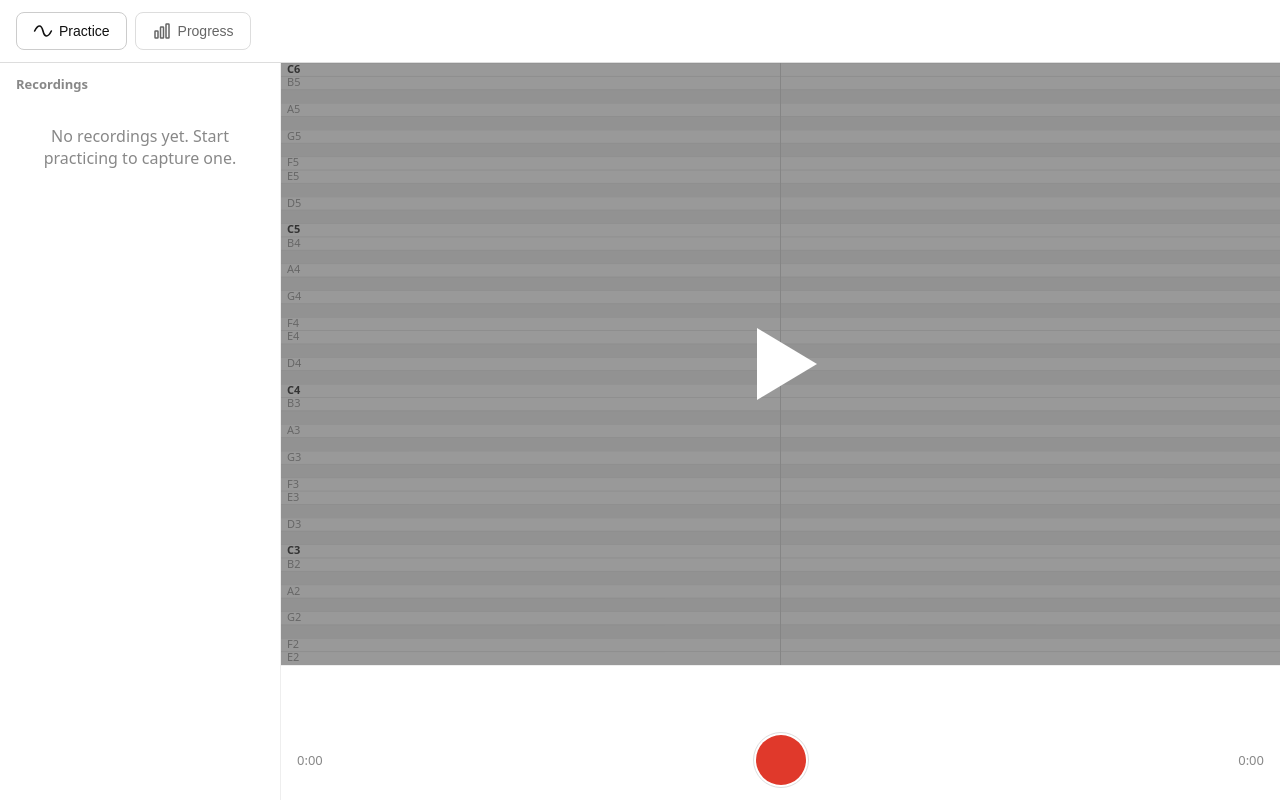
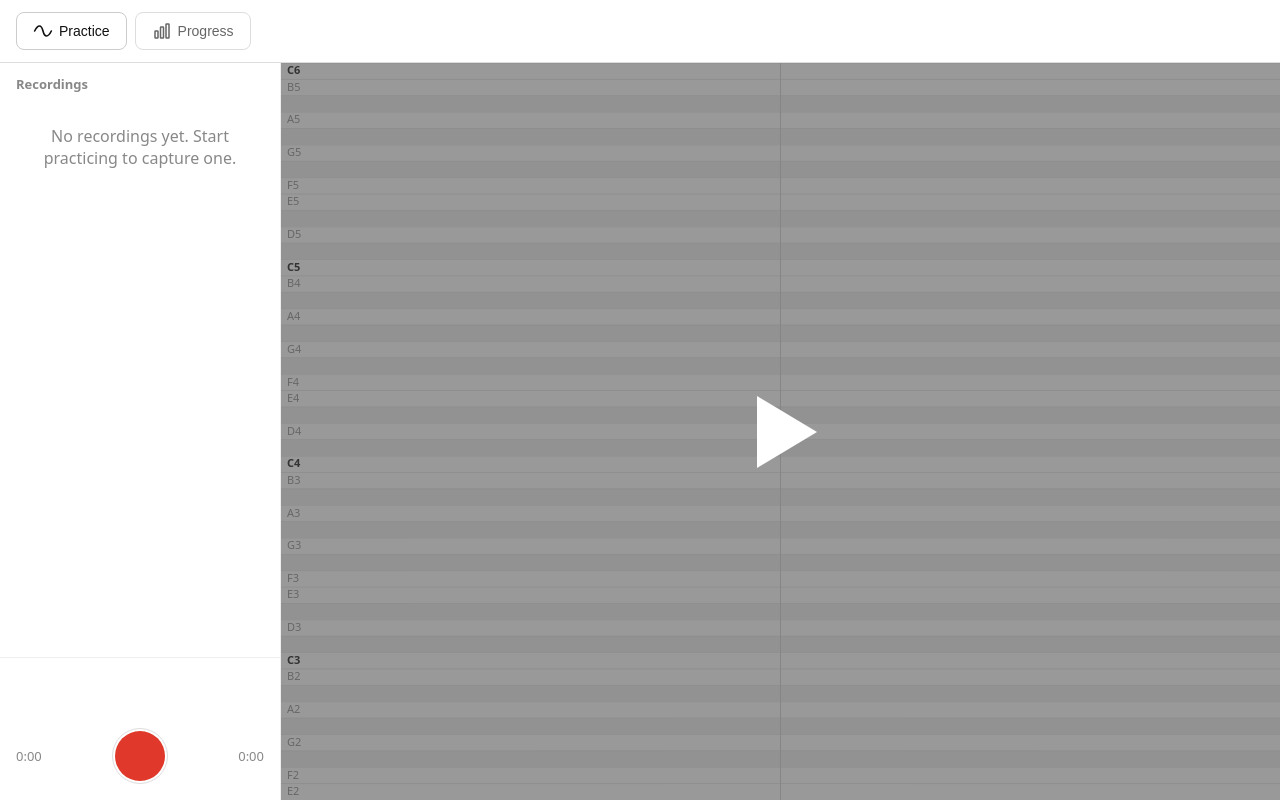
Before and after one commit to 1001harps/vox, a React (Vite) app: page / in a window 1280 px wide. Built offline with nearby package versions, Linux system fonts and the light colour scheme.

Commit message:
move transport section to sidebar on desktop

```diff
--- a/src/App.tsx
+++ b/src/App.tsx
@@ -216,7 +216,29 @@ function App() {
           onSetView={setView}
           onPlayRecording={playRecording}
           onDeleteRecording={deleteRecording}
+        >
+          {isDesktop && (
+            <Transport
+              transportState={transportState}
+              armed={armed}
+              elapsedMs={elapsedMs}
+              playbackMs={playbackMs}
+              totalMs={totalMs}
+              waveformPeaks={waveformPeaks}
+              playheadRef={engine.getPlayheadRef()}
+              liveWaveformRef={liveWaveformRef}
+              playbackWaveformRef={playbackWaveformRef}
+              selectedRecording={selectedRecording}
+              onSeek={handleWaveformSeek}
+              onClose={closeRecording}
+              onStartRecording={startRecording}
+              onStopRecording={stopRecording}
+              onPlayRecording={playRecording}
+              onPausePlayback={pausePlayback}
+              onResumePlayback={resumePlayback}
             />
+          )}
+        </Sidebar>
         <div className="main-pane">
           <div className="content">
           {
@@ -237,6 +259,7 @@ function App() {
               )}
             </PitchGraph>
 
+            {!isDesktop && (
               <Transport
                 transportState={transportState}
                 armed={armed}
@@ -256,6 +279,7 @@ function App() {
                 onPausePlayback={pausePlayback}
                 onResumePlayback={resumePlayback}
               />
+            )}
           </div>
 
           {effectiveView === "recordings" && (
--- a/src/components/Sidebar.tsx
+++ b/src/components/Sidebar.tsx
@@ -1,3 +1,4 @@
+import type { ReactNode } from "react";
 import type { Recording, View } from "../types";
 import { formatDateLabel, formatDuration, formatTime } from "../utils/format";
 
@@ -8,6 +9,7 @@ interface SidebarProps {
   onSetView: (view: View) => void;
   onPlayRecording: (rec: Recording) => void;
   onDeleteRecording: (rec: Recording) => void;
+  children?: ReactNode;
 }
 
 function RecordingsList({
@@ -66,6 +68,7 @@ export function Sidebar({
   onSetView,
   onPlayRecording,
   onDeleteRecording,
+  children,
 }: SidebarProps) {
   return (
     <aside className="sidebar">
@@ -80,6 +83,7 @@ export function Sidebar({
           />
         </div>
       </div>
+      {children}
     </aside>
   );
 }
--- a/src/index.css
+++ b/src/index.css
@@ -546,6 +546,11 @@ body {
     height: 100%;
   }
 
+  .sidebar .transport {
+    border-top: 1px solid #eee;
+    padding: 16px;
+  }
+
   .tab-bar {
     display: none;
   }
```
Lines whose indentation alone changed are shown as unchanged.
